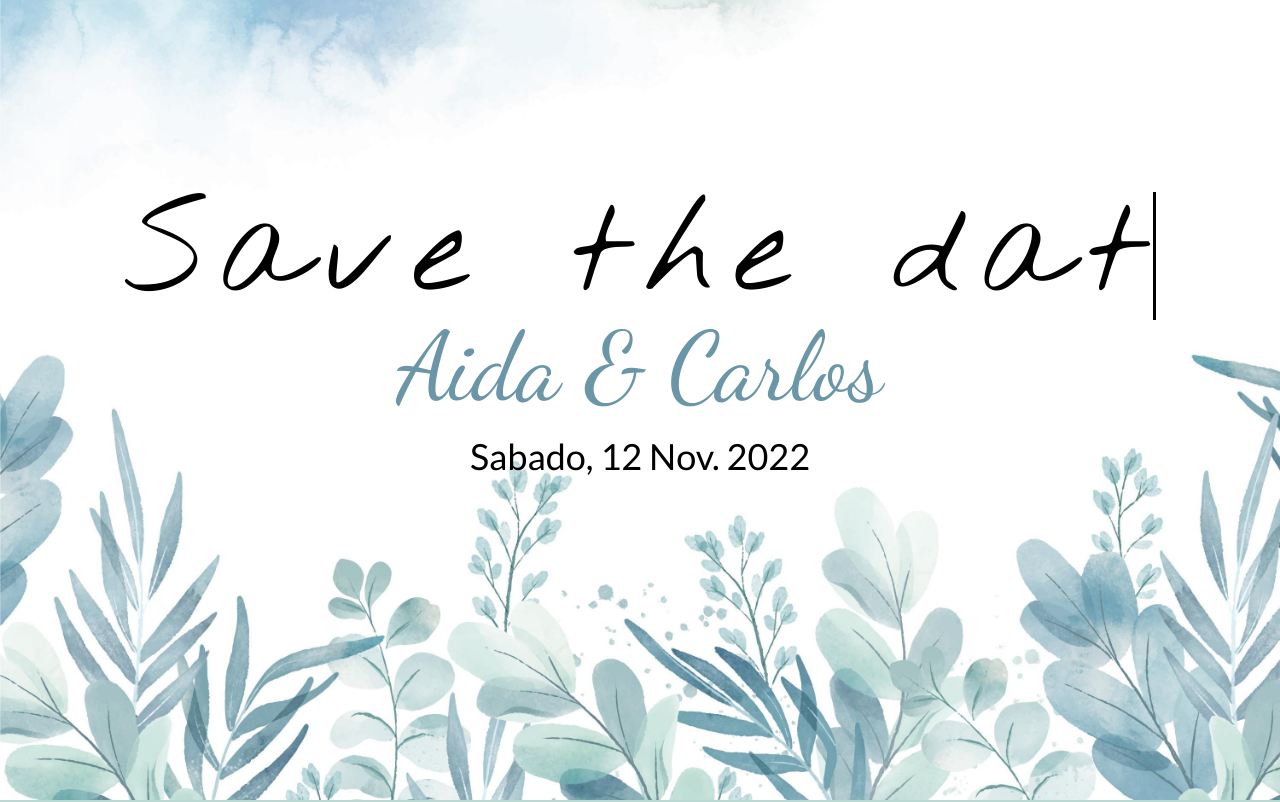
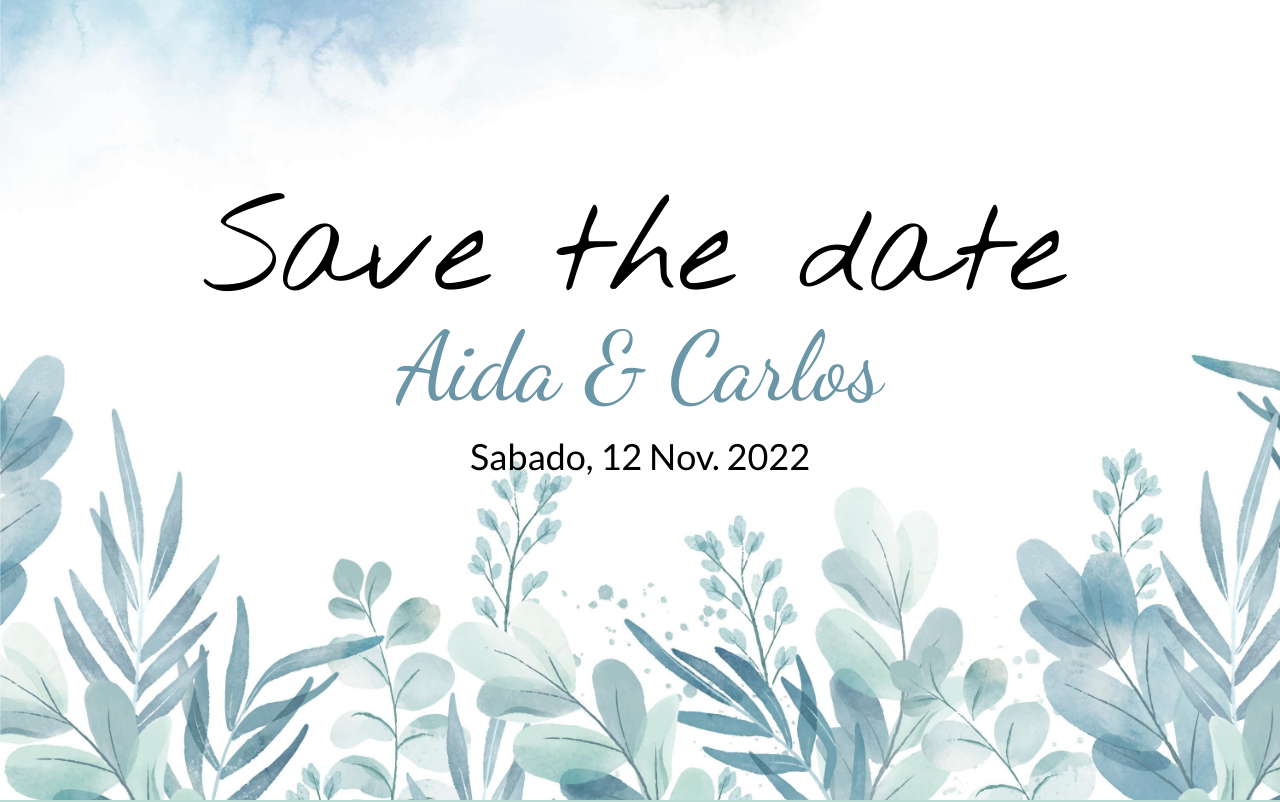
Before and after one commit to CPrz21/wedding-invitation, a Next.js app: page / in a window 1280 px wide. Shown: the top 802 px of the page. Built offline with nearby package versions, Linux system fonts and the light colour scheme.

Commit message:
add TypeAnimation package

```diff
--- a/components/home/firstSection.tsx
+++ b/components/home/firstSection.tsx
@@ -1,13 +1,18 @@
 import { FC } from "react";
+import { TypeAnimation } from "react-type-animation";
 
 interface FirstSectionProps {}
 
 export const FirstSection: FC<FirstSectionProps> = () => {
   return (
     <div className="parallax w-screen h-screen flex flex-col items-center justify-start pt-[65%] md:pt-[30%] lg:pt-[15%]">
-      <h1 className="font-nothing text-4xl md:text-6xl lg:text-7xl xl:text-9xl typing-text">
-        Save the date
-      </h1>
+      <TypeAnimation
+        sequence={["Save the date"]}
+        wrapper="h1"
+        className="font-nothing text-5xl md:text-6xl lg:text-7xl xl:text-9xl"
+        cursor={true}
+        speed={5}
+      />
       <h1 className="mb-5 text-w-primary">Aida & Carlos</h1>
       <h2>Sabado, 12 Nov. 2022</h2>
     </div>
--- a/package.json
+++ b/package.json
@@ -15,6 +15,7 @@
     "react-animation-on-scroll": "^5.1.0",
     "react-dom": "18.2.0",
     "react-icons": "^4.4.0",
+    "react-type-animation": "^2.1.1",
     "sass": "^1.54.9"
   },
   "devDependencies": {
```
Also changed, not shown: 1 other file (tests, documents, lock files or other folders).
